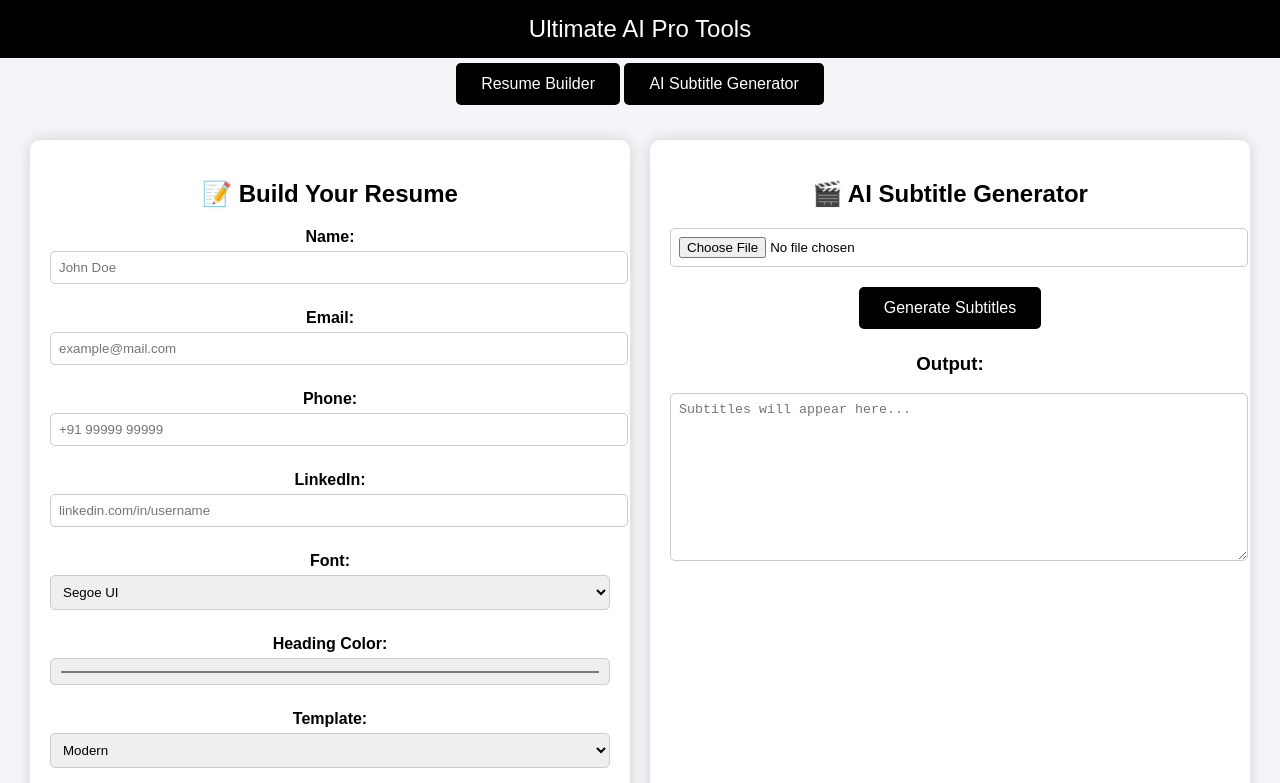
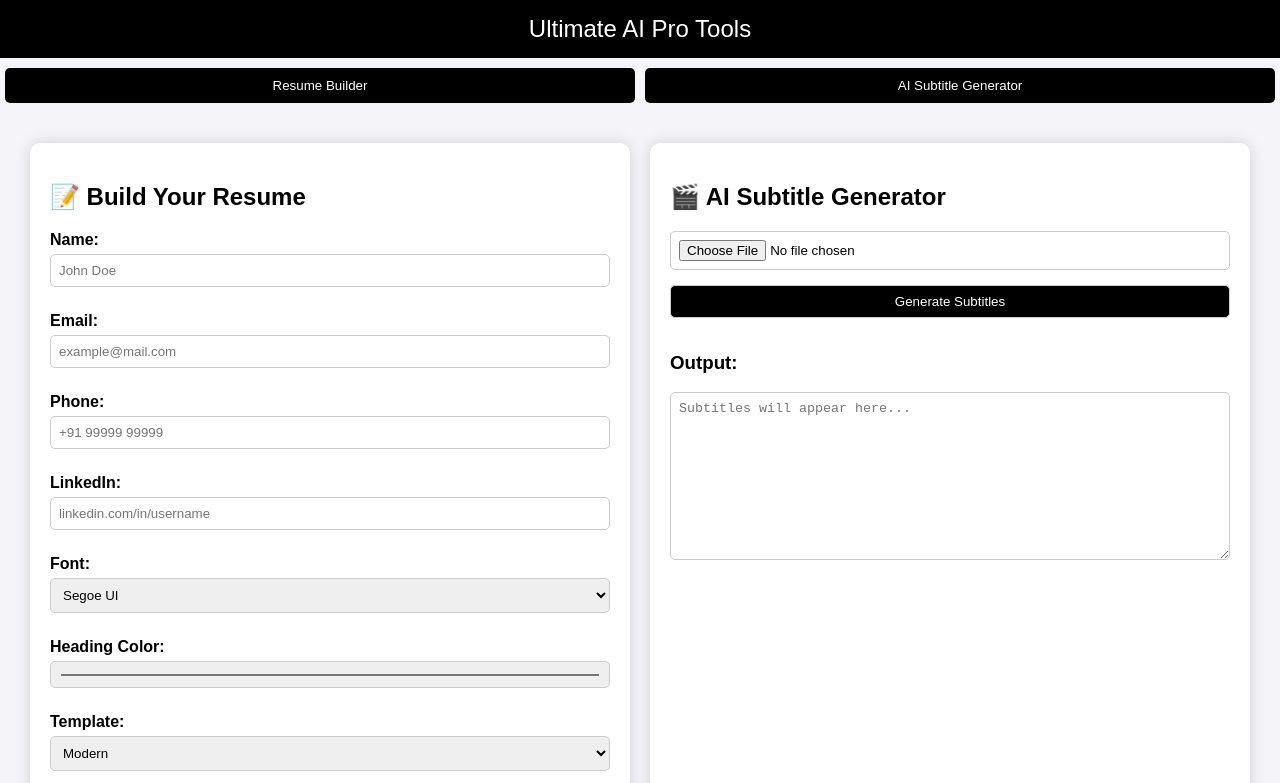
Before and after one commit to SwayamSherekar/Resume-builder, a plain HTML site: page index.html in a window 1280 px wide. Shown: the top 783 px of the page. Drawn offline with nearby package versions, Linux system fonts and the light colour scheme.

Commit message:
Update style.css

```diff
--- a/style.css
+++ b/style.css
@@ -5,18 +5,41 @@ body {
   padding: 0;
   text-align: center;
 }
+
 header {
   background: black;
   color: white;
   padding: 15px;
   font-size: 1.5rem;
 }
+
+nav.tab-nav {
+  display: flex;
+  justify-content: center;
+  margin: 10px 0;
+}
+
+nav.tab-nav button {
+  padding: 10px 20px;
+  margin: 0 5px;
+  border: none;
+  background: black;
+  color: white;
+  cursor: pointer;
+  border-radius: 5px;
+}
+
+nav.tab-nav button:hover {
+  background: #444;
+}
+
 main {
   display: flex;
   flex-wrap: wrap;
   justify-content: space-around;
   padding: 20px;
 }
+
 .form-section, .preview-section {
   background: white;
   padding: 20px;
@@ -24,35 +47,38 @@ main {
   margin: 10px;
   flex: 1 1 400px;
   box-shadow: 0 0 15px rgba(0,0,0,0.15);
+  text-align: left;
 }
+
 label {
   display: block;
   margin: 10px 0 5px;
   font-weight: bold;
 }
-input, textarea, select {
+
+input, textarea, select, button {
   width: 100%;
   padding: 8px;
   margin-bottom: 15px;
+  border-radius: 5px;
   border: 1px solid #ccc;
-  border-radius: 5px;
+  box-sizing: border-box;
 }
+
 button {
-  padding: 12px 25px;
   background: black;
   color: white;
-  border: none;
-  border-radius: 5px;
   cursor: pointer;
-  font-size: 1rem;
-  margin: 5px 0;
 }
+
 button:hover {
   background: #444;
 }
+
 .preview-section h2 {
   margin-bottom: 15px;
 }
+
 .resume {
   text-align: left;
   padding: 20px;
@@ -60,17 +86,21 @@ button:hover {
   border-radius: 5px;
   min-height: 400px;
 }
+
 .resume h1 { margin:0; }
 .resume h3 { margin-bottom:5px; margin-top:15px; }
+
 .resume.modern { font-family: 'Segoe UI', sans-serif; }
 .resume.minimal { font-family: Arial, sans-serif; color:#333; }
 .resume.classic { font-family: 'Times New Roman', serif; color:#000; }
+
 .draggable-container .section {
   border: 1px dashed #ccc;
   margin: 5px 0;
   padding: 5px;
   cursor: grab;
 }
+
 footer {
   margin-top: 40px;
   color: #555;
```
